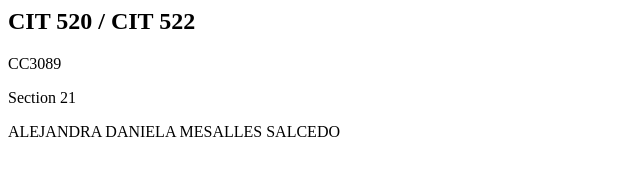
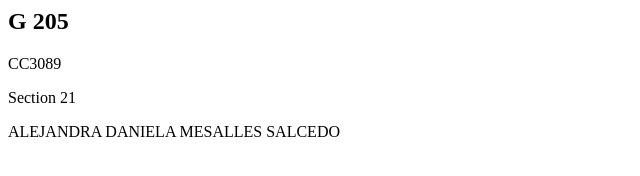
Before and after one commit to JDgomez2002/schedule, a plain HTML site: page classes/data-bases-2.html in a window 1280 px wide. Shown: the whole page, without its empty margins (0-640 px from the left). Drawn offline with Linux system fonts and the light colour scheme.

Commit message:
Update data-bases-2.html

```diff
--- a/classes/data-bases-2.html
+++ b/classes/data-bases-2.html
@@ -1,7 +1,7 @@
 <body>
   <div class="cd-schedule-modal__event-info">
     <div>
-      <h2>CIT 520 / CIT 522</h2>
+      <h2>G 205</h2>
       <p>CC3089</p>
       <p>Section 21</p>
       <p>ALEJANDRA DANIELA MESALLES SALCEDO</p>
```
